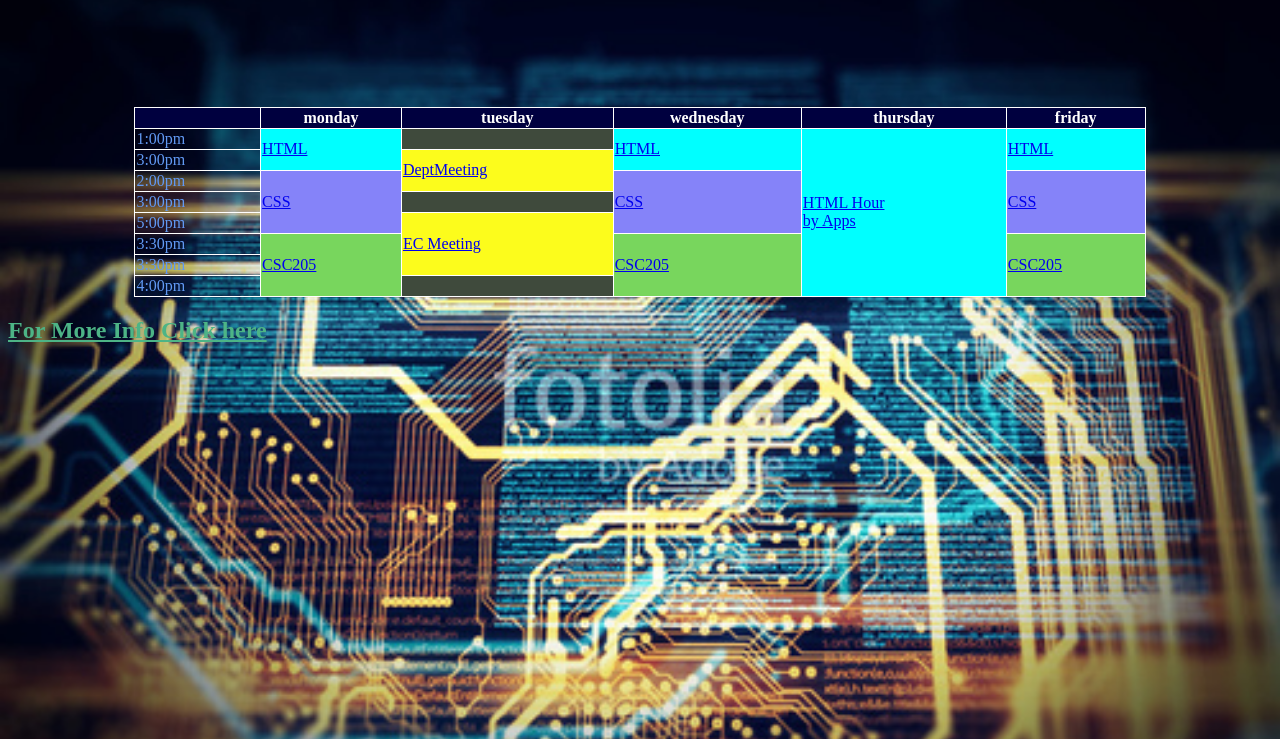
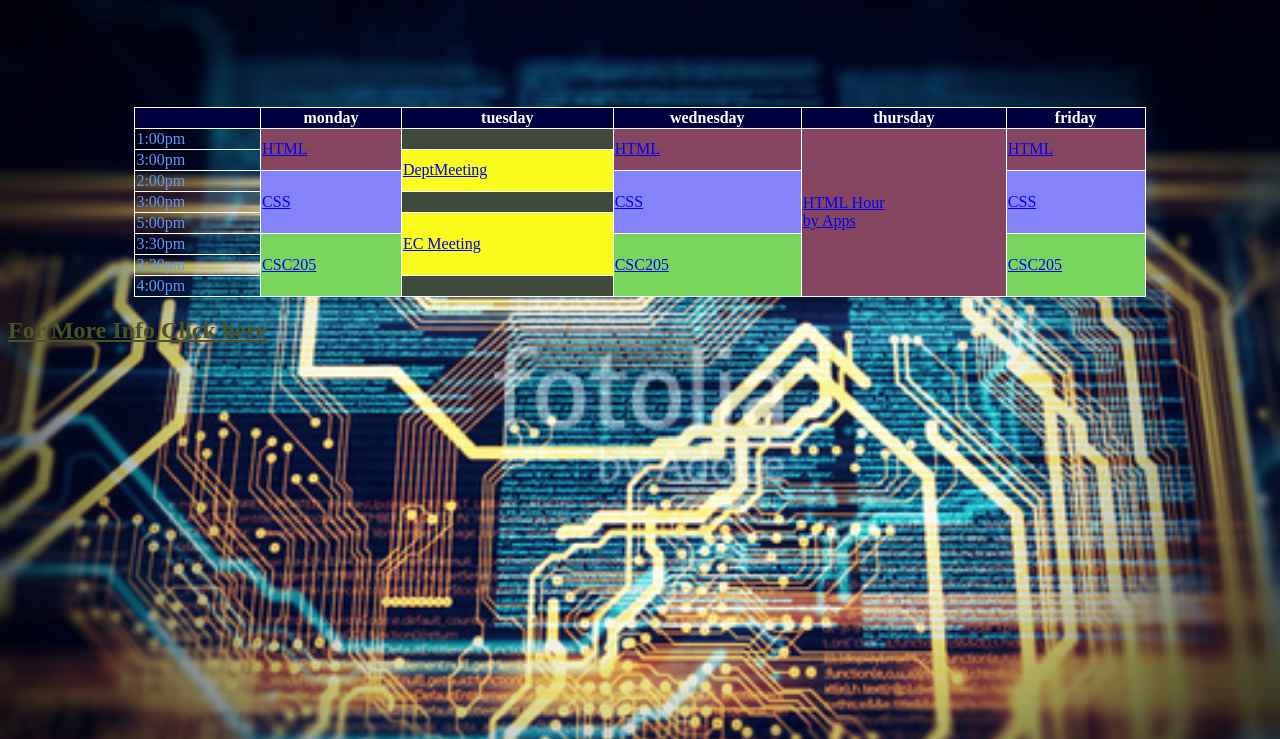
Before and after one commit to beshoy74saed/assignment_labes_1, a plain HTML site: page index.html in a window 1280 px wide. Shown: the part 61-800 px from the top of the page. Drawn offline with Linux system fonts and the light colour scheme.

Commit message:
Update index.html

```diff
--- a/index.html
+++ b/index.html
@@ -26,11 +26,11 @@
 
     <tr>
 	 <td>1:00pm</td>
-         <td rowspan="2" bgcolor ="aqua" ><a href="table2.html#1">HTML</a></td>
+         <td rowspan="2" bgcolor ="#864662" ><a href="table2.html#1">HTML</a></td>
          <td bgcolor ="#3F4A3C"></td>
-         <td rowspan="2"  bgcolor ="aqua" ><a href="table2.html#1">HTML</a></td>
-         <td rowspan="8"   bgcolor ="aqua"><a href="table2.html#6">HTML Hour<br> by Apps</a></td>
-         <td rowspan="2"  bgcolor ="aqua" ><a href="table2.html#1">HTML</a></td>
+         <td rowspan="2"  bgcolor ="#864662" ><a href="table2.html#1">HTML</a></td>
+         <td rowspan="8"   bgcolor ="#864662"><a href="table2.html#6">HTML Hour<br> by Apps</a></td>
+         <td rowspan="2"  bgcolor ="#864662" ><a href="table2.html#1">HTML</a></td>
 
    <tr>
          <td>3:00pm</td>
@@ -69,6 +69,6 @@
            <td  bgcolor ="#3F4A3C"></td>
    </tr>
   </table>
-  <h2>  <a style = " color:#4DB486;" href="table2.html">For More Info Click here </a><h2>
+  <h2>  <a style = " color:#4D5322;" href="table2.html">For More Info Click here </a><h2>
  </body>
 </html>
```
